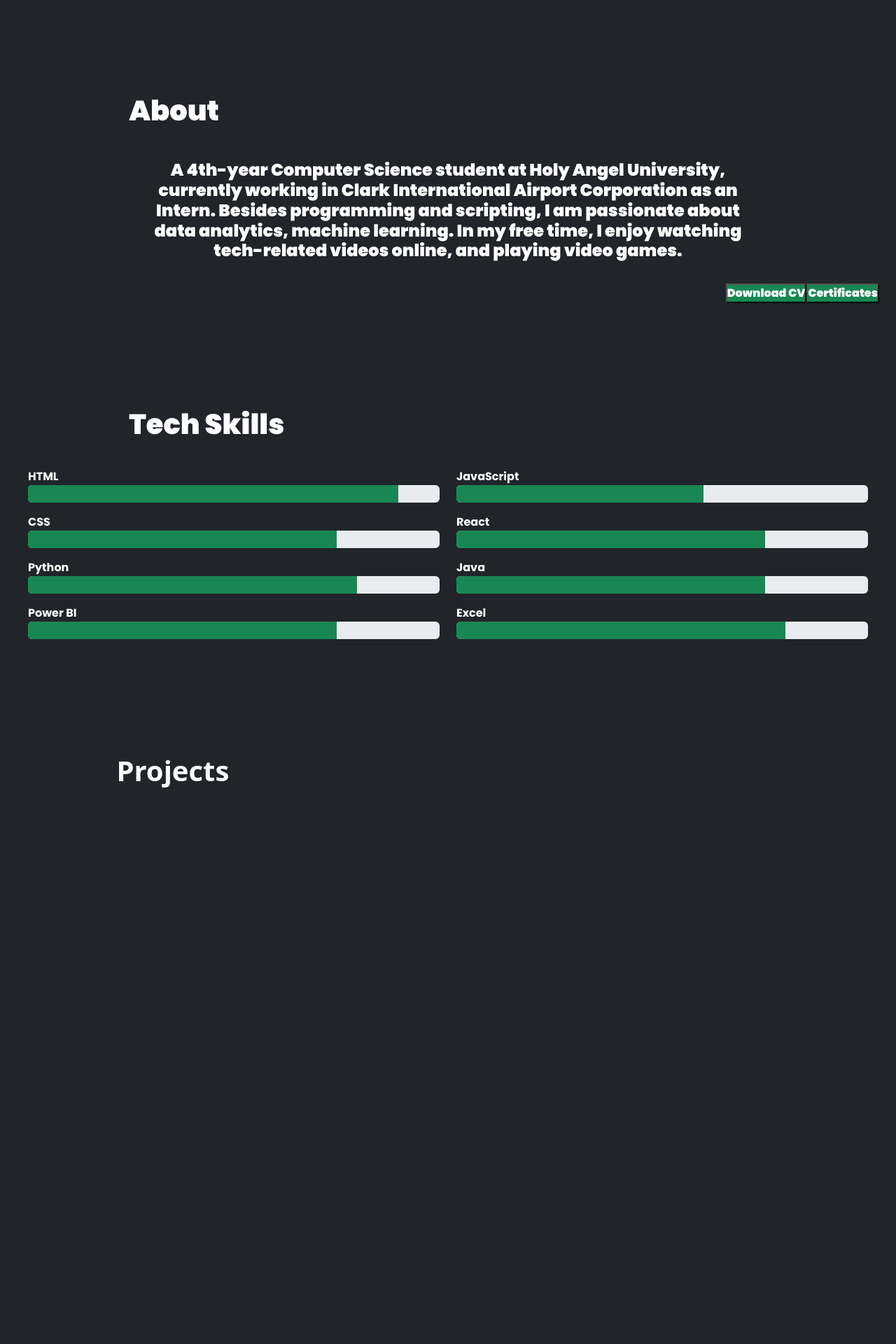
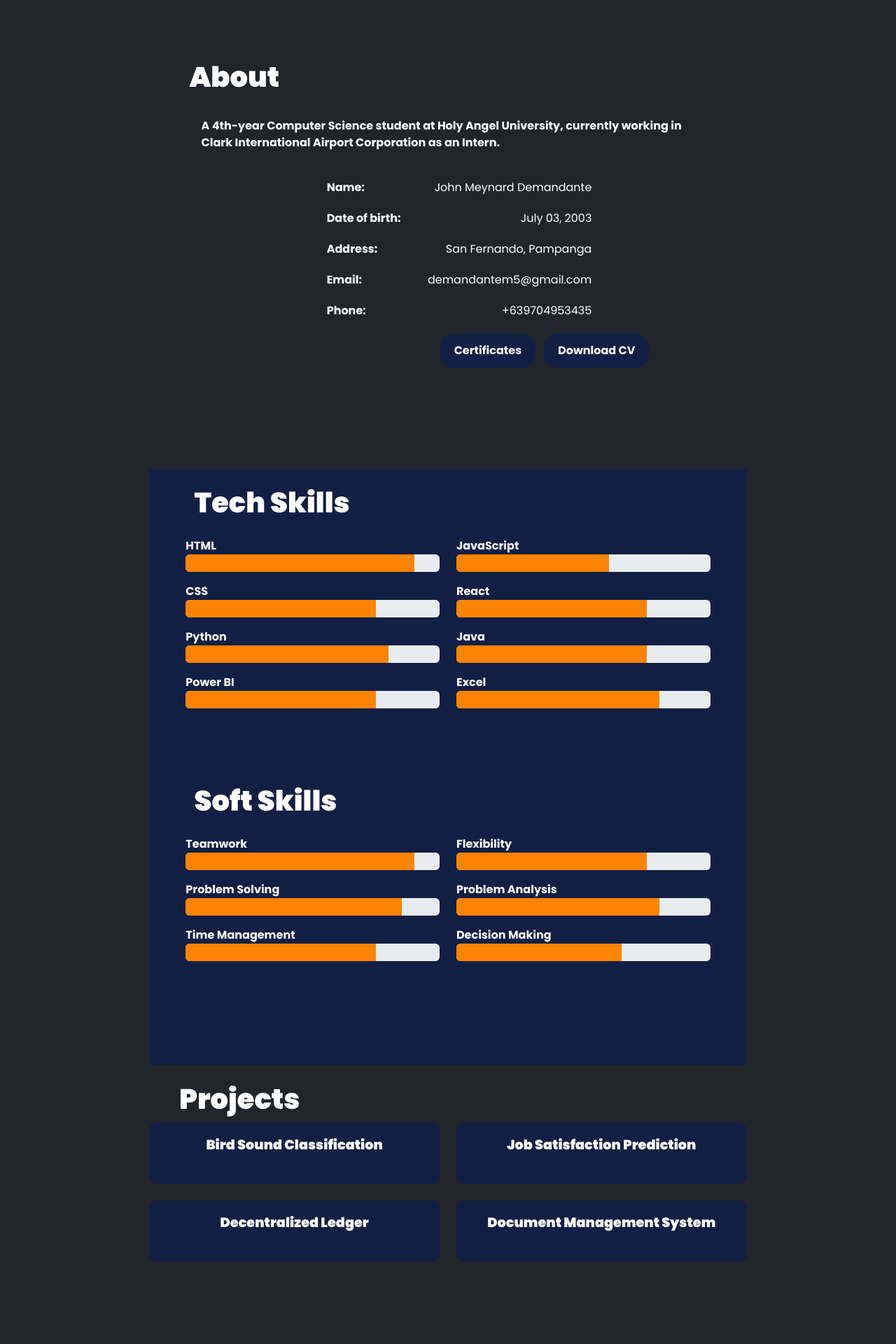
Before and after one commit to meiy3/OngoingPortfolio, a React (Vite) app: page / in a window 1280 px wide. Shown: the part 480-2400 px from the top of the page at 70% size. Built offline with nearby package versions, Linux system fonts and the light colour scheme.

Commit message:
some updates

```diff
--- a/package.json
+++ b/package.json
@@ -10,10 +10,14 @@
     "preview": "vite preview"
   },
   "dependencies": {
+    "animate.css": "^4.1.1",
     "bootstrap": "^5.3.3",
     "react": "^18.3.1",
+    "react-animate-on-scroll": "^2.1.9",
     "react-dom": "^18.3.1",
-    "react-router-dom": "^6.28.0"
+    "react-intersection-observer": "^9.16.0",
+    "react-router-dom": "^6.28.0",
+    "react-scroll": "^1.9.3"
   },
   "devDependencies": {
     "@eslint/js": "^9.13.0",
--- a/src/NavBar.jsx
+++ b/src/NavBar.jsx
@@ -1,5 +1,6 @@
 import React from 'react';
 import { Link } from 'react-router-dom'
+import { Link as ScrollLink } from 'react-scroll';
 import './styles.css';
 import githubLogo from './assets/github-logo.png'
 import linkedinLogo from './assets/linkedin.png'
@@ -19,16 +20,16 @@ const NavBar = () => {
       <div className="row w-100">
         <div className="col-4">
           <ul className="homePage">
-            <li><a href="#introPage" className="nav-link">Home</a></li>
+            <li><ScrollLink to="introPage" smooth={true} duration={500} className="nav-link" style={{ cursor: 'pointer' }}>Home</ScrollLink></li>
           </ul>
         </div>
 
         <div className="col-4">
           <ul className="pages">
-            <li><a href="#aboutPage" className="nav-link">About</a></li>
-            <li><a href="#skillsPage" className="nav-link">Skills</a></li>
-            <li><a href="#projectsPage" className="nav-link">Projects</a></li>
-            <li><a href="#othersPage" className="nav-link">Others</a></li>
+            <li><ScrollLink to="aboutPage" smooth={true} duration={500} className="nav-link" style={{ cursor: 'pointer' }}>About</ScrollLink></li>
+            <li><ScrollLink to="skillsPage" smooth={true} duration={500} className="nav-link" style={{ cursor: 'pointer' }}>Skills</ScrollLink></li>
+            <li><ScrollLink to="projectsPage" smooth={true} duration={500} className="nav-link" style={{ cursor: 'pointer' }}>Projects</ScrollLink></li>
+            <li><ScrollLink to="othersPage" smooth={true} duration={500} className="nav-link" style={{ cursor: 'pointer' }}>Others</ScrollLink></li>
           </ul>
         </div>
 
--- a/src/page/Home.jsx
+++ b/src/page/Home.jsx
@@ -1,15 +1,34 @@
-import React from 'react'
-import '../styles.css';
+import React, { useEffect } from "react";
+import ScrollAnimation from "react-animate-on-scroll";
+import "../styles.css";
 
 const Home = () => {
-    function SkillProgress({ name, level, color }) {
+  useEffect(() => {
+    const sections = document.querySelectorAll("section");
+    const handleScroll = () => {
+      sections.forEach((section) => {
+        const sectionTop = section.getBoundingClientRect().top;
+        if (sectionTop < window.innerHeight * 0.75) {
+          section.classList.add("appear");
+        }
+      });
+    };
+    window.addEventListener("scroll", handleScroll);
+    handleScroll();
+    return () => window.removeEventListener("scroll", handleScroll);
+  }, []);
+
+  function SkillProgress({ name, level }) {
     return (
       <div className="mb-3">
         <div className="d-flex justify-content-between">
           <span className="fw-bold">{name}</span>
         </div>
         <div className="progress" style={{ height: "25px" }}>
-              <div className={`progress-bar ${color}`} style={{ width: level }}></div>
+          <div
+            className="progress-bar"
+            style={{ width: level, backgroundColor: "#FD8302" }}
+          ></div>
         </div>
       </div>
     );
@@ -17,63 +36,152 @@ const Home = () => {
 
   return (
     <div>
+      <ScrollAnimation animateIn="fadeInDown" duration={1.5}>
         <section id="introPage">
-                <div className='introPage'>
-                    <div className='row container mt-5 justify-content-center d-lg-flex'>
-                        <div className='intro col-md-6'>
-                            <p className='h1 fw-bolder'>
-                                <span className='h3 fw-bold'>Hello!</span><br/>
-                                I'm John Meynard Demandante <br/>
-                                <span className='h2 fw-bold'>A Computer Science Student</span>
+          <div className="introPage p-4">
+            <div className="row container mt-5 justify-content-center d-lg-flex">
+              <div className="intro col-md-6">
+                <p className="h1 fw-bolder">
+                  <span className="h3 fw-bold">Hello!</span>
+                  <br />
+                  I'm John Meynard Demandante
+                  <br />
+                  <span className="h2 fw-bold">A Computer Science Student</span>
                 </p>
               </div>
             </div>
           </div>
         </section>
+      </ScrollAnimation>
 
+      <ScrollAnimation animateIn="fadeInLeft" duration={1.5}>
         <section id="aboutPage" className="text-white p-4">
-                <div className='aboutPage'>
-                    <h1 className='fw-bolder'>About</h1>
-                    <div className='row'>
-                        <h4 className="info p-4 col-9 text-white mx-auto text-center fw-bolder">A 4th-year Computer Science student at Holy Angel University,
-                        currently working in Clark International Airport Corporation as an Intern.
-                        Besides programming and scripting, I am passionate about data analytics, machine learning.
-                        In my free time, I enjoy watching tech-related videos online, and playing video games.
-                        </h4>
+          <div className="aboutPage col-8 mx-auto">
+            <h1 className="fw-bolder">About</h1>
+            <p className="p-4 col-11 text-white mx-auto fw-bold">
+              A 4th-year Computer Science student at Holy Angel University,
+              currently working in Clark International Airport Corporation as
+              an Intern.
+            </p>
+            <div className="col-6 mx-auto text-center">
+              <ul className="about-info">
+                <li className="info-item d-flex justify-content-between">
+                  <span>Name:</span>
+                  <span className="fw-normal">John Meynard Demandante</span>
+                </li>
+                <li className="info-item d-flex justify-content-between">
+                  <span>Date of birth:</span>
+                  <span className="fw-normal">July 03, 2003</span>
+                </li>
+                <li className="info-item d-flex justify-content-between">
+                  <span>Address:</span>
+                  <span className="fw-normal">San Fernando, Pampanga</span>
+                </li>
+                <li className="info-item d-flex justify-content-between">
+                  <span>Email:</span>
+                  <span className="fw-normal">demandantem5@gmail.com</span>
+                </li>
+                <li className="info-item d-flex justify-content-between">
+                  <span>Phone: </span>
+                  <span className="fw-normal">+639704953435</span>
+                </li>
+              </ul>
             </div>
-                        <button className="btn-primary bg-success text-white fw-bolder float-end">Certificates</button>
-                        <button className="btn-primary bg-success text-white fw-bolder float-end">Download CV</button>
+            <div className="d-flex justify-content-end">
+              <button className="btnCert fw-bold">Certificates</button>
+              <button className="btnCV fw-bold">Download CV</button>
+            </div>
           </div>
         </section>
+      </ScrollAnimation>
 
-            <section id="skillsPage" className="skillsPage text-white p-4">
+      <ScrollAnimation animateIn="fadeInUp" duration={1.5}>
+        <section id="skillsPage" className="skillsPage">
+          <div className="text-white p-4 col-8 mx-auto bg-custom">
             <h1 className="fw-bolder">Tech Skills</h1>
             <div className="skillsPage p-3 text-white">
-                    <div className="row">
+              <div className="row mx-auto justify-content-center">
                 <div className="col-md-6">
-                            <SkillProgress name="HTML" level="90%" color="bg-success" />
-                            <SkillProgress name="CSS" level="75%" color="bg-success" />
-                            <SkillProgress name="Python" level="80%" color="bg-success" />
-                            <SkillProgress name="Power BI" level="75%" color="bg-success" />
+                  <SkillProgress name="HTML" level="90%" />
+                  <SkillProgress name="CSS" level="75%" />
+                  <SkillProgress name="Python" level="80%" />
+                  <SkillProgress name="Power BI" level="75%" />
                 </div>
                 <div className="col-md-6">
-                            <SkillProgress name="JavaScript" level="60%" color="bg-success" />
-                            <SkillProgress name="React" level="75%" color="bg-success" />
-                            <SkillProgress name="Java" level="75%" color="bg-success" />
-                            <SkillProgress name="Excel" level="80%" color="bg-success" />
+                  <SkillProgress name="JavaScript" level="60%" />
+                  <SkillProgress name="React" level="75%" />
+                  <SkillProgress name="Java" level="75%" />
+                  <SkillProgress name="Excel" level="80%" />
+                </div>
+              </div>
+            </div>
+          </div>
+
+          <div className="text-white p-4 col-8 mx-auto bg-custom">
+            <h1 className="fw-bolder">Soft Skills</h1>
+            <div className="skillsPage p-3 text-white">
+              <div className="row mx-auto justify-content-center">
+                <div className="col-md-6">
+                  <SkillProgress name="Teamwork" level="90%" />
+                  <SkillProgress name="Problem Solving" level="85%" />
+                  <SkillProgress name="Time Management" level="75%" />
+                </div>
+                <div className="col-md-6">
+                  <SkillProgress name="Flexibility" level="75%" />
+                  <SkillProgress name="Problem Analysis" level="80%" />
+                  <SkillProgress name="Decision Making" level="65%" />
+                </div>
               </div>
             </div>
           </div>
         </section>
+      </ScrollAnimation>
 
-            <section id="projectsPage" calssName="projectsPage text-white p-4">
+      <section id="projectsPage" className="pt-4">
+        <div className="projectsPage col-8 mx-auto">
           <h1 className="fw-bolder">Projects</h1>
-                <div className="projectsPage">
 
+          <div className="row">
+            <div className="col-md-6 mb-4">
+              <div className="project-card">
+                <div className="project-info">
+                  <h5 className="project-title fw-bolder text-center">Bird Sound Classification</h5>
+                  <p className="project-desc fw-normal text-center">A CNN model developed in Python classifies bird sounds from audio spectrograms. Integrated into a Flutter-based mobile app, it enables real-time bird sound recognition for research and birdwatching.</p>
+                </div>
+              </div>
+            </div>
+            <div className="col-md-6 mb-4">
+              <div className="project-card">
+                <div className="project-info">
+                  <h5 className="project-title fw-bolder text-center">Job Satisfaction Prediction</h5>
+                  <p className="project-desc fw-normal text-center">This is a short project description.</p>
+                </div>
+              </div>
+            </div>
+          </div>
+
+          <div className="row">
+            <div className="col-md-6 mb-4">
+              <div className="project-card">
+                <div className="project-info">
+                  <h5 className="project-title fw-bolder text-center">Decentralized Ledger</h5>
+                  <p className="project-desc fw-normal text-center">This is a short project description.</p>
+                </div>
+              </div>
+            </div>
+            <div className="col-md-6 mb-4">
+              <div className="project-card">
+                <div className="project-info">
+                  <h5 className="project-title fw-bolder text-center">Document Management System</h5>
+                  <p className="project-desc fw-normal text-center">This is a short project description.</p>
+                </div>
+              </div>
+            </div>
+          </div>
         </div>
       </section>
     </div>
-    )
-}
+  );
+};
 
-export default Home
+export default Home;
--- a/src/styles.css
+++ b/src/styles.css
@@ -5,6 +5,26 @@
   box-sizing: border-box;
   margin: 0;
   padding: 0;
+}
+
+.bg-custom {
+  background-color: #121F45 !important;
+  color: white;
+}
+
+.bg-custom2 {
+  background-color: #6692FF !important;
+  color: white;
+}
+
+section {
+  opacity: 0;
+  transition: opacity 1.5s ease-in-out;
+}
+
+
+section.appear {
+  opacity: 1;
 }
 
 /* Nav Bar Design */
@@ -48,12 +68,6 @@
   margin-top: 10px;
 }
 
-.pages a, .homePage a {
-  margin: 0 10px;
-  padding: 5px;
-  transition: all 0.4s;
-}
-
 .socials li {
   margin: 5px;
   text-align: center;
@@ -73,6 +87,9 @@ ul {
   display: flex;
   align-items: center;
   text-decoration: none;
+  margin: 0 10px;
+  padding: 5px;
+  transition: all 0.4s;
 }
 
 .linkIcons {
@@ -80,8 +97,7 @@ ul {
 }
 
 /* Home Page Design */
-.introPage, .skillsPage, .aboutPage {
-
+.introPage, .skillsPage, .aboutPage, .projectsPage {
   font-family: "Poppins", serif;
   font-weight: 700;
 }
@@ -90,14 +106,44 @@ ul {
   min-height: 60vh;
 }
 
-.skillsPage, .aboutPage {
-  min-height: 50vh;
+.skillsPage {
+  min-height: 40vh;
+}
+
+.aboutPage {
+  min-height: 70vh;
 }
 
 .projectsPage {
-  min-height: 100vh;
+  min-height: 75vh;
 }
 
+/* About */
+h1 {
+  padding-bottom: 2px;
+  padding-left: 5%;
+}
+
+.btnCV, .btnCert {
+  background-color: #121F45;
+  border: none  ;
+  color: white;
+  padding: 13px 20px;
+  font-size: 16px;
+  border-radius: 20px;
+  transition: 0.3s ease-in-out;
+  margin-left: 12px;
+}
+
+.btnCV {
+  margin-right: 15%;
+}
+
+.info-item {
+  margin-bottom: 20px;
+}
+
+/* Skills */
 .progress {
   height: 25px;
   background-color: #ddd;
@@ -110,20 +156,39 @@ ul {
   text-align: center;
   line-height: 25px;
   font-weight: bold;
-  background-color: #28a745;
+  background-color: #102B4E;
   color: white;
 }
 
-/* About */
-h1 {
-  padding-bottom: 15px;
-  padding-left: 13%;
+/* Projects */
+.project-card {
+  transition: transform 0.3s ease-in-out, box-shadow 0.3s ease-in-out;
+  cursor: pointer;
+  background-color: #121F45;
+  color: white;
+  padding: 20px;
+  border-radius: 10px;
+  text-align: center;
 }
 
-.btnCv, .btnCert {
-  width: 150px;
-  padding: 13px;
-  margin: 10px;
+.project-title {
+  font-size: 1.2rem;
+  font-weight: bold;
 }
 
-/* Skills */
+.project-desc {
+  opacity: 0;
+  max-height: 0;
+  overflow: hidden;
+  transition: opacity 0.4s ease-in-out, max-height 0.4s ease-in-out;
+}
+
+.project-card:hover {
+  transform: scale(1.05);
+  box-shadow: 0px 8px 16px #FD8302;
+}
+
+.project-card:hover .project-desc {
+  opacity: 1;
+  max-height: 100px;
+}
```
Also changed, not shown: 1 other file (tests, documents, lock files or other folders). Lines whose indentation alone changed are shown as unchanged.
